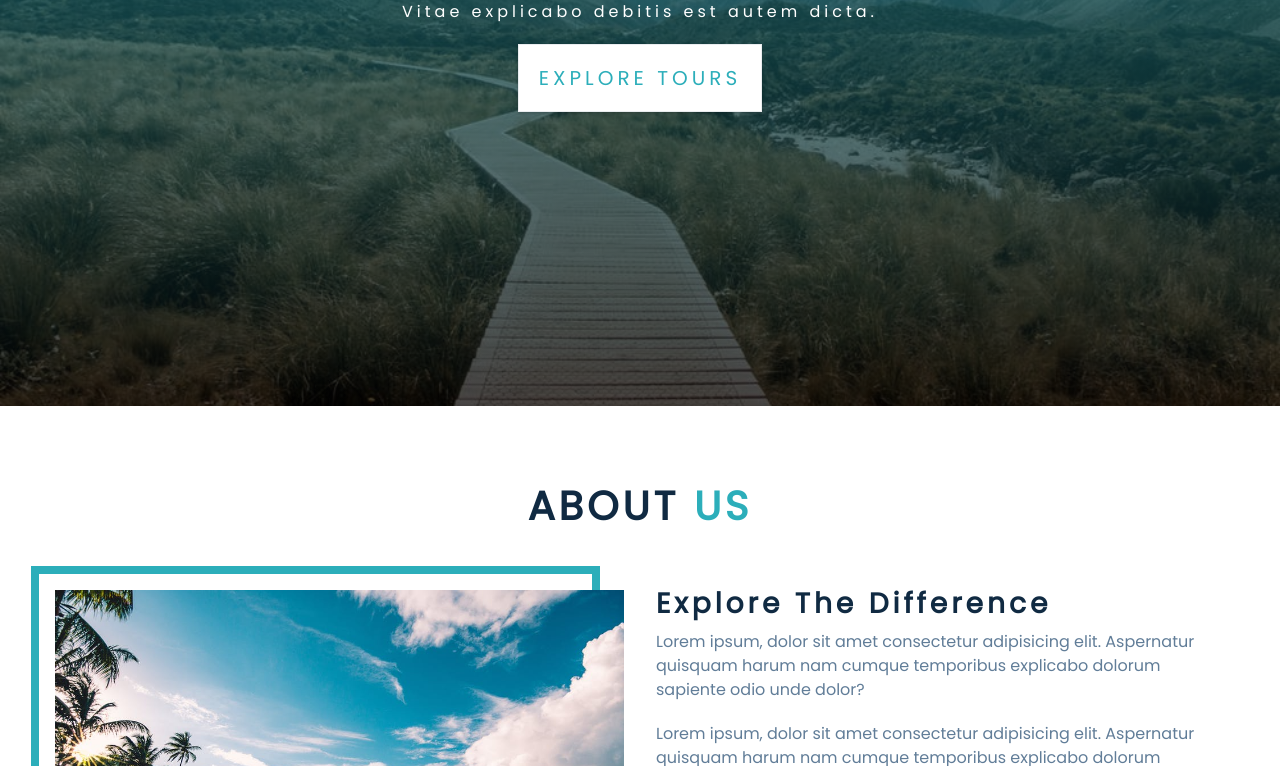
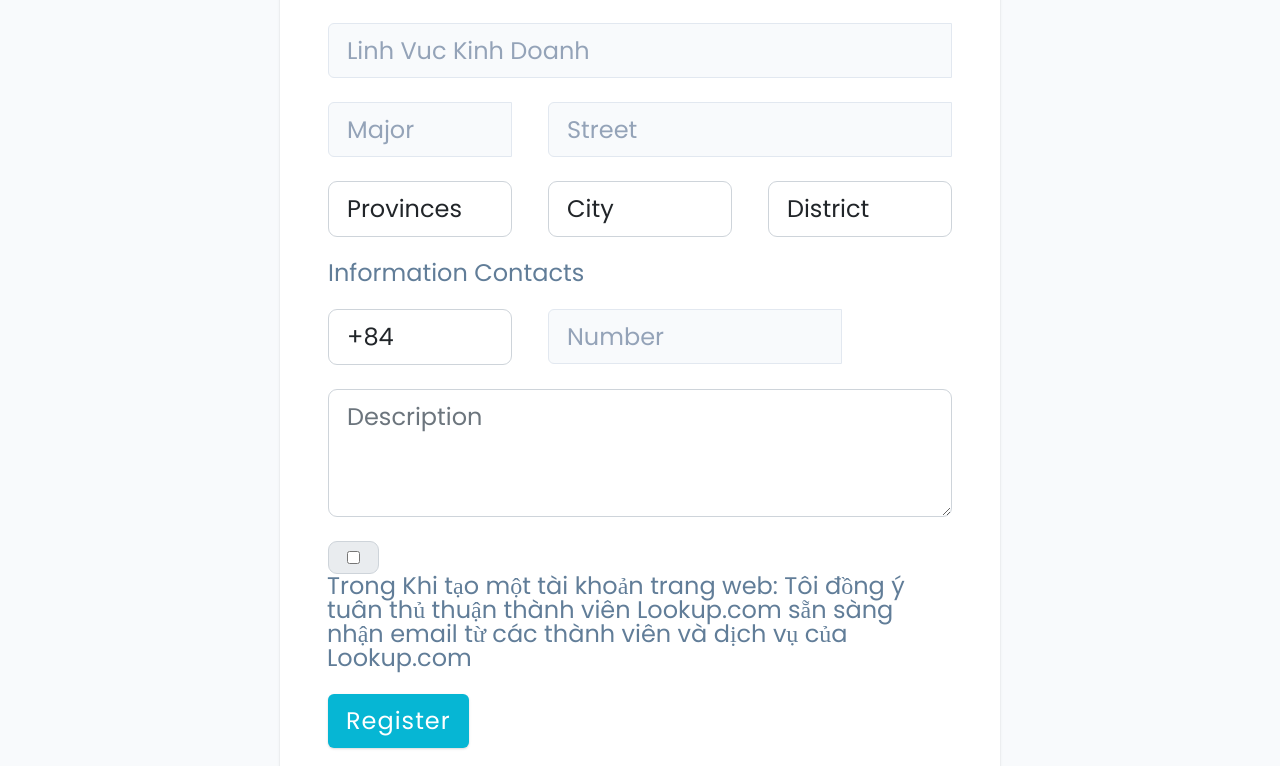
Before and after one commit to TinIT28/lookup-app, a React (Create React App) app: page / in a window 1280 px wide. Shown: the part 394-1160 px from the top of the page. Built offline with nearby package versions, Linux system fonts and the light colour scheme.

Commit message:
add form

```diff
--- a/package.json
+++ b/package.json
@@ -26,6 +26,7 @@
     "react-redux": "^8.0.5",
     "react-router-dom": "^6.11.1",
     "react-scripts": "5.0.1",
+    "react-toastify": "^9.1.3",
     "redux-thunk": "^2.4.2",
     "sass": "^1.62.1",
     "web-vitals": "^2.1.4"
--- a/src/App.js
+++ b/src/App.js
@@ -11,16 +11,18 @@ import About from './components/Home/About';
 import Tours from './components/Home/Tours';
 import Footer from './components/Home/Footer';
 import Services from './components/Home/Services';
+import Form from './components/Forms/Form';
 
 function App() {
   return (
     <div className="App">
-      <Navbar />
+      <Form />
+      {/* <Navbar />
       <Hero />
       <About />
       <Services />
       <Tours />
-      <Footer />
+      <Footer /> */}
     </div>
   );
 }
--- /dev/null
+++ b/src/components/Forms/Form.js
@@ -0,0 +1,126 @@
+import { useState } from "react";
+import { toast } from "react-toastify";
+import "bootstrap/dist/css/bootstrap.min.css";
+import "./index.css";
+
+const Form = ({ addItem }) => {
+  const [newItemName, setNewItemName] = useState("");
+
+  const handleSubmit = (e) => {
+    e.preventDefault();
+    if (!newItemName) {
+      toast.error("please provide value");
+      return;
+    }
+    addItem(newItemName);
+    setNewItemName("");
+  };
+
+  return (
+    <section className='section-center'>
+      <form onSubmit={handleSubmit}>
+        <h4>Information about Company</h4>
+        <br />
+        <div>
+          <input
+            type="text "
+            className="form-input"
+            placeholder="Name coporation"
+            value={newItemName}
+            onChange={(event) => setNewItemName(event.target.value)}
+          />
+        </div>
+        <br />
+        <div>
+          <input
+            type="text "
+            className="form-input"
+            placeholder="Linh Vuc Kinh Doanh"
+          />
+        </div>
+        <br />
+        <div className="row">
+          <div className="col-4">
+            <input type="text " className="form-input" placeholder="Major" />
+          </div>
+          <div className="col-8">
+            <input type="text " className="form-input" placeholder="Street" />
+          </div>
+        </div>
+        <br />
+        <div className="row">
+          <div className="col-4">
+            <select id="inputState" class="form-control">
+              <option selected>Provinces</option>
+              <option>Ho Chi Minh City</option>
+            </select>
+          </div>
+          <div className="col-4">
+            <select id="inputState" class="form-control">
+              <option selected>City</option>
+              <option>Ho Chi Minh City</option>
+            </select>
+          </div>
+          <div className="col-4">
+            <select id="inputState" class="form-control">
+              <option selected>District</option>
+              <option>Ho Chi Minh City</option>
+            </select>
+          </div>
+        </div>
+        <br />
+        <p>Information Contacts</p>
+        <br />
+        <div className="row">
+          <div className="col-4">
+            <select id="inputState" className="form-control">
+              <option selected>+84</option>
+              <option>......</option>
+            </select>
+          </div>
+          <div className="col-6">
+            <input type="text " className="form-input" placeholder="Number" />
+          </div>
+        </div>
+        <br />
+        <div class="form-group">
+          <textarea
+            class="form-control"
+            id="exampleFormControlTextarea1"
+            placeholder="Description"
+            rows="3"
+          ></textarea>
+        </div>
+        <br />
+
+        <div class="input-group">
+          <div class="input-group-prepend">
+            <div class="input-group-text">
+              <input
+                type="checkbox"
+                aria-label="Radio button for following text input"
+              />
+            </div>
+          </div>
+          <p>
+            {" "}
+            Trong Khi tạo một tài khoản trang web: Tôi đồng ý tuân thủ thuận
+            thành viên Lookup.com sẵn sàng nhận email từ các thành viên và dịch
+            vụ của Lookup.com
+          </p>
+        </div>
+        <br />
+        <button
+          type="button"
+          class="btn btn-primary"
+          data-toggle="button"
+          aria-pressed="false"
+          autocomplete="off"
+        >
+          Register
+        </button>
+      </form>
+    </section>
+  );
+};
+export default Form;
--- /dev/null
+++ b/src/components/Forms/index.css
@@ -0,0 +1,314 @@
+/* ============= GLOBAL CSS =============== */
+
+*,
+::after,
+::before {
+  margin: 0;
+  padding: 0;
+  box-sizing: border-box;
+}
+
+html {
+  font-size: 150%;
+} /*16px*/
+
+:root {
+  /* colors */
+  --primary-100: #e2e0ff;
+  --primary-200: #a5f3fc;
+  --primary-300: #67e8f9;
+  --primary-400: #22d3ee;
+  --primary-500: #06b6d4;
+  --primary-600: #0891b2;
+  --primary-700: #0e7490;
+  --primary-800: #155e75;
+  --primary-900: #164e63;
+
+  /* grey */
+  --grey-50: #f8fafc;
+  --grey-100: #f1f5f9;
+  --grey-200: #e2e8f0;
+  --grey-300: #cbd5e1;
+  --grey-400: #94a3b8;
+  --grey-500: #64748b;
+  --grey-600: #475569;
+  --grey-700: #334155;
+  --grey-800: #1e293b;
+  --grey-900: #0f172a;
+  /* rest of the colors */
+  --black: #222;
+  --white: #fff;
+  --red-light: #f8d7da;
+  --red-dark: #842029;
+  --green-light: #d1e7dd;
+  --green-dark: #0f5132;
+
+  --small-text: 0.875rem;
+  --extra-small-text: 0.7em;
+  /* rest of the vars */
+  --backgroundColor: var(--grey-50);
+  --textColor: var(--grey-900);
+  --borderRadius: 0.25rem;
+  --letterSpacing: 1px;
+  --transition: 0.3s ease-in-out all;
+  --max-width: 1120px;
+  --fixed-width: 600px;
+
+  /* box shadow*/
+  --shadow-1: 0 1px 3px 0 rgba(0, 0, 0, 0.1), 0 1px 2px 0 rgba(0, 0, 0, 0.06);
+  --shadow-2: 0 4px 6px -1px rgba(0, 0, 0, 0.1),
+    0 2px 4px -1px rgba(0, 0, 0, 0.06);
+  --shadow-3: 0 10px 15px -3px rgba(0, 0, 0, 0.1),
+    0 4px 6px -2px rgba(0, 0, 0, 0.05);
+  --shadow-4: 0 20px 25px -5px rgba(0, 0, 0, 0.1),
+    0 10px 10px -5px rgba(0, 0, 0, 0.04);
+}
+
+body {
+  background: var(--backgroundColor);
+  font-family: system-ui, -apple-system, BlinkMacSystemFont, 'Segoe UI', Roboto,
+    Oxygen, Ubuntu, Cantarell, 'Open Sans', 'Helvetica Neue', sans-serif;
+  font-weight: 400;
+  line-height: 1;
+  color: var(--textColor);
+}
+p {
+  margin: 0;
+}
+h1,
+h2,
+h3,
+h4,
+h5 {
+  margin: 0;
+  font-family: var(--headingFont);
+  font-weight: 400;
+  line-height: 1;
+  text-transform: capitalize;
+  letter-spacing: var(--letterSpacing);
+}
+
+h1 {
+  font-size: 3.052rem;
+}
+
+h2 {
+  font-size: 2.441rem;
+}
+
+h3 {
+  font-size: 1.953rem;
+}
+
+h4 {
+  font-size: 1.563rem;
+}
+
+h5 {
+  font-size: 1.25rem;
+}
+
+.text {
+  margin-bottom: 1.5rem;
+  max-width: 40em;
+}
+
+small,
+.text-small {
+  font-size: var(--small-text);
+}
+
+a {
+  text-decoration: none;
+}
+ul {
+  list-style-type: none;
+  padding: 0;
+}
+
+.img {
+  width: 100%;
+  display: block;
+  object-fit: cover;
+}
+/* buttons */
+
+.btn {
+  cursor: pointer;
+  color: var(--white);
+  background: var(--primary-500);
+  border: transparent;
+  border-radius: var(--borderRadius);
+  letter-spacing: var(--letterSpacing);
+  padding: 0.375rem 0.75rem;
+  box-shadow: var(--shadow-1);
+  transition: var(--transition);
+  text-transform: capitalize;
+  display: inline-block;
+}
+.btn:hover {
+  background: var(--primary-700);
+  box-shadow: var(--shadow-3);
+}
+.btn-hipster {
+  color: var(--primary-500);
+  background: var(--primary-200);
+}
+.btn-hipster:hover {
+  color: var(--primary-200);
+  background: var(--primary-700);
+}
+.btn-block {
+  width: 100%;
+}
+
+/* alerts */
+.alert {
+  padding: 0.375rem 0.75rem;
+  margin-bottom: 1rem;
+  border-color: transparent;
+  border-radius: var(--borderRadius);
+}
+
+.alert-danger {
+  color: var(--red-dark);
+  background: var(--red-light);
+}
+.alert-success {
+  color: var(--green-dark);
+  background: var(--green-light);
+}
+/* form */
+
+.form {
+  width: 90vw;
+  max-width: var(--fixed-width);
+  background: var(--white);
+  border-radius: var(--borderRadius);
+  box-shadow: var(--shadow-2);
+  padding: 2rem 2.5rem;
+  margin: 3rem auto;
+}
+.form-label {
+  display: block;
+  font-size: var(--small-text);
+  margin-bottom: 0.5rem;
+  text-transform: capitalize;
+  letter-spacing: var(--letterSpacing);
+}
+.form-input,
+.form-textarea {
+  width: 100%;
+  padding: 0.375rem 0.75rem;
+  border-radius: var(--borderRadius);
+  background: var(--backgroundColor);
+  border: 1px solid var(--grey-200);
+}
+
+.form-row {
+  margin-bottom: 1rem;
+}
+
+.form-textarea {
+  height: 7rem;
+}
+::placeholder {
+  font-family: inherit;
+  color: var(--grey-400);
+}
+.form-alert {
+  color: var(--red-dark);
+  letter-spacing: var(--letterSpacing);
+  text-transform: capitalize;
+}
+/* alert */
+
+@keyframes spinner {
+  to {
+    transform: rotate(360deg);
+  }
+}
+
+.loading {
+  width: 6rem;
+  height: 6rem;
+  border: 5px solid var(--grey-400);
+  border-radius: 50%;
+  border-top-color: var(--primary-500);
+  animation: spinner 0.6s linear infinite;
+  margin: 0 auto;
+}
+
+/* title */
+
+.title {
+  text-align: center;
+}
+
+.title-underline {
+  background: var(--primary-500);
+  width: 7rem;
+  height: 0.25rem;
+  margin: 0 auto;
+  margin-top: 1rem;
+}
+/* ============= PROJECT CSS =============== */
+
+.section-center {
+  width: 90vw;
+  margin: 0 auto;
+  margin-top: 8rem;
+  max-width: 30rem;
+  background: var(--white);
+  border-radius: var(--borderRadius);
+  padding: 2rem;
+  box-shadow: var(--shadow-1);
+  transition: var(--transition);
+}
+.section-center:hover {
+  box-shadow: var(--shadow-3);
+}
+
+form h4 {
+  text-align: center;
+  margin-bottom: 1.5rem;
+}
+.form-control {
+  display: grid;
+  grid-template-columns: 1fr 100px;
+}
+.form-input {
+  border-radius: 0;
+  border-top-left-radius: var(--borderRadius);
+  border-bottom-left-radius: var(--borderRadius);
+}
+.form-control .btn {
+  border-radius: 0;
+  border-top-right-radius: var(--borderRadius);
+  border-bottom-right-radius: var(--borderRadius);
+}
+
+.items {
+  margin-top: 2rem;
+  display: grid;
+  row-gap: 1rem;
+}
+.single-item {
+  display: grid;
+  grid-template-columns: auto 1fr auto;
+  column-gap: 1rem;
+  align-items: center;
+}
+.single-item p {
+  letter-spacing: var(--letterSpacing);
+}
+
+.remove-btn {
+  padding: 0.15rem 0.25rem;
+  font-size: 0.75rem;
+  background: var(--black);
+}
+
+.Toastify__toast {
+  text-transform: capitalize;
+}
--- a/src/components/Home/Footer.js
+++ b/src/components/Home/Footer.js
@@ -11,38 +11,39 @@ const Footer = () => {
         {pageLinks.map((link) => {
           const { id, href, text } = link;
           return (
-            <SocialLink key={link.id}{...link} itemClass="footer-icon"/>
-            // <li key={id}>
-            //   <a href={href}
-            //   className="footer-link">
-            //     {text}
-            //   </a>
-            // </li>
+            // <SocialLink key={link.id}{...link} itemClass="footer-icon"/>
+            <li key={id}>
+              <a href={href}
+              className="footer-link">
+                {text}
+              </a>
+            </li>
           );
         })}
       </ul>
+
+      <p className="copyright">
+            Coporation Technology LOOKUP
+        <span id="date">{new Date().getFullYear()}</span> all rights reserved
+      </p>
+      <p>Venue: E2a-7, D1 Street, Long Thanh My, Thu Duc City, Ho Chi Minh City</p>
+      <p>DKKD-MST number: 0312578469</p>
+      <p>Numbers: 0987654321</p> <span>Email: gm@lookup.com</span>
+
       <ul className="footer-icons">
         {socialLinks.map((link) => {
           const { id, href, icon } = link;
           return (
             <li key={id}>
-              <a
-                href={href}
-                target="_blank"
-                className="footer-icon"
-              >
+              <a href={href} target="_blank" className="footer-icon">
                 <i className={icon}></i>
               </a>
+
             </li>
           );
         })}
       </ul>
-      <p className="copyright">
-        copyright &copy; Backroads travel tours company
-        <span id="date">{new Date().getFullYear()}</span> all rights reserved
-      </p>
     </footer>
   );
 };
-
 export default Footer;
--- a/src/components/Home/Hero.js
+++ b/src/components/Home/Hero.js
@@ -2,7 +2,7 @@ const Hero = () => {
     return (
     <section className="hero" id="home">
       <div className="hero-banner">
-        <h1>backroads app</h1>
+        <h1>Lookup app</h1>
         <p>
           Lorem ipsum dolor sit amet consectetur adipisicing elit. Vitae
           explicabo debitis est autem dicta.
```
Also changed, not shown: 1 other file (tests, documents, lock files or other folders).
